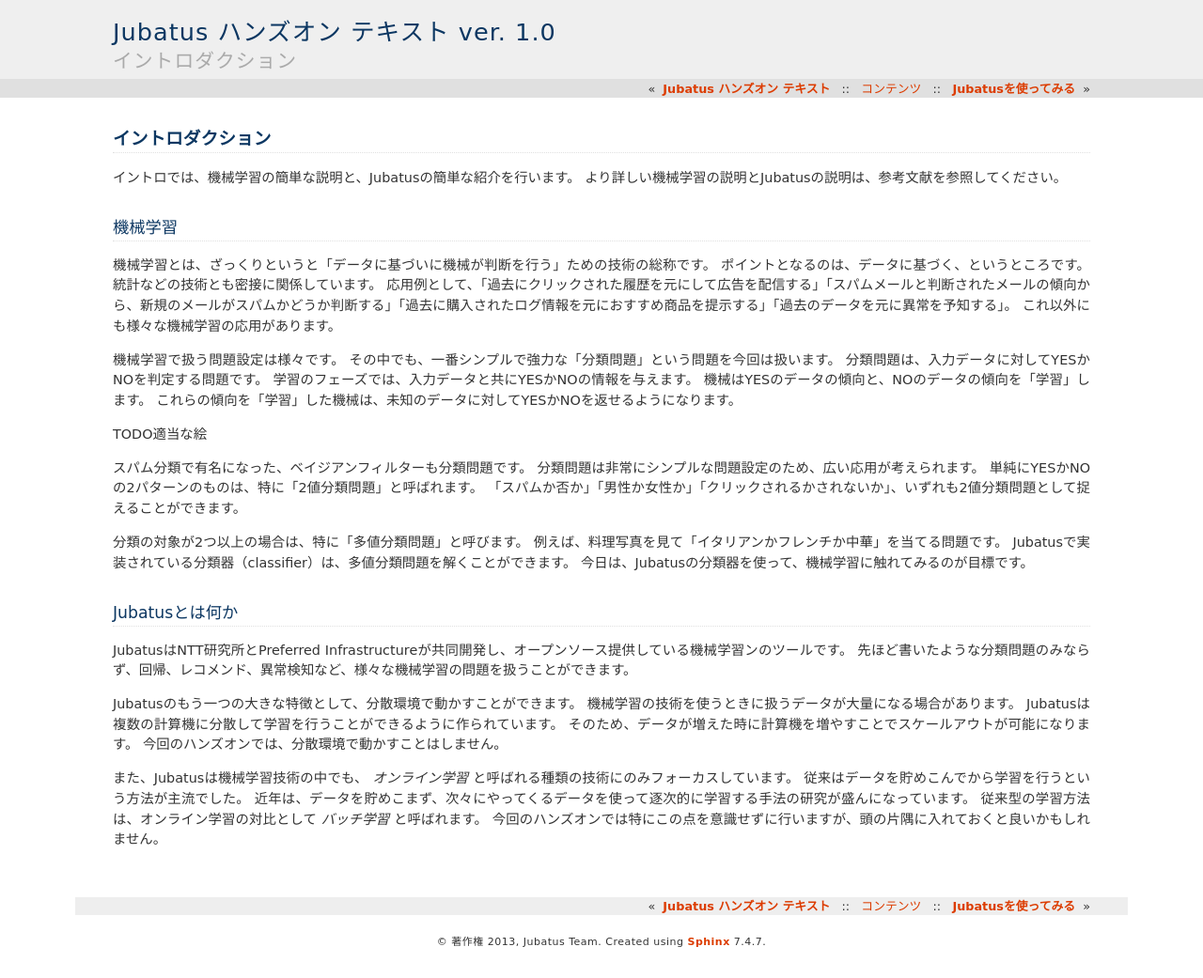
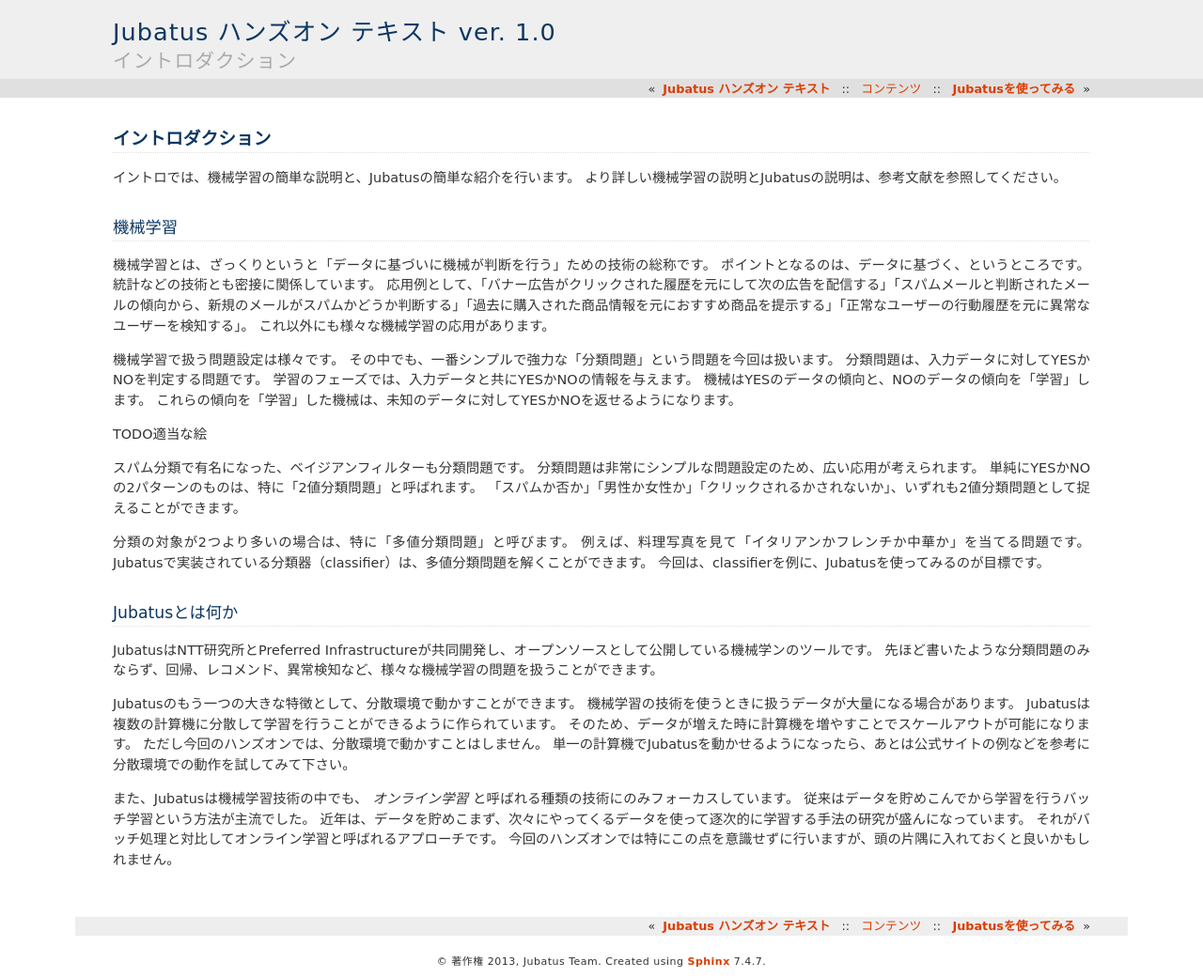
Before and after one commit to jubatus/handson-text, a Sphinx documentation site: the page built from source/intro.rst, in a window 1280 px wide. Shown: the whole page at 94% size. Built offline with Sphinx 7.4.7, drawn with Linux system fonts in a browser that asks for light colours; formulas are drawn with MathJax 3; before the commit the page ends 1019 px from its top, so only the background shows below that.

Commit message:
Update source/intro.rst

```diff
--- a/source/intro.rst
+++ b/source/intro.rst
@@ -12,7 +12,7 @@
 機械学習とは、ざっくりというと「データに基づいに機械が判断を行う」ための技術の総称です。
 ポイントとなるのは、データに基づく、というところです。
 統計などの技術とも密接に関係しています。
-応用例として、「過去にクリックされた履歴を元にして広告を配信する」「スパムメールと判断されたメールの傾向から、新規のメールがスパムかどうか判断する」「過去に購入されたログ情報を元におすすめ商品を提示する」「過去のデータを元に異常を予知する」。
+応用例として、「バナー広告がクリックされた履歴を元にして次の広告を配信する」「スパムメールと判断されたメールの傾向から、新規のメールがスパムかどうか判断する」「過去に購入された商品情報を元におすすめ商品を提示する」「正常なユーザーの行動履歴を元に異常なユーザーを検知する」。
 これ以外にも様々な機械学習の応用があります。
 
 機械学習で扱う問題設定は様々です。
@@ -29,26 +29,27 @@
 単純にYESかNOの2パターンのものは、特に「2値分類問題」と呼ばれます。
 「スパムか否か」「男性か女性か」「クリックされるかされないか」、いずれも2値分類問題として捉えることができます。
 
-分類の対象が2つ以上の場合は、特に「多値分類問題」と呼びます。
-例えば、料理写真を見て「イタリアンかフレンチか中華」を当てる問題です。
+分類の対象が2つより多いの場合は、特に「多値分類問題」と呼びます。
+例えば、料理写真を見て「イタリアンかフレンチか中華か」を当てる問題です。
 Jubatusで実装されている分類器（classifier）は、多値分類問題を解くことができます。
-今日は、Jubatusの分類器を使って、機械学習に触れてみるのが目標です。
+今回は、classifierを例に、Jubatusを使ってみるのが目標です。
 
 
 Jubatusとは何か
 ===============
 
-JubatusはNTT研究所とPreferred Infrastructureが共同開発し、オープンソース提供している機械学習ンのツールです。
+JubatusはNTT研究所とPreferred Infrastructureが共同開発し、オープンソースとして公開している機械学ンのツールです。
 先ほど書いたような分類問題のみならず、回帰、レコメンド、異常検知など、様々な機械学習の問題を扱うことができます。
 
 Jubatusのもう一つの大きな特徴として、分散環境で動かすことができます。
 機械学習の技術を使うときに扱うデータが大量になる場合があります。
 Jubatusは複数の計算機に分散して学習を行うことができるように作られています。
 そのため、データが増えた時に計算機を増やすことでスケールアウトが可能になります。
-今回のハンズオンでは、分散環境で動かすことはしません。
+ただし今回のハンズオンでは、分散環境で動かすことはしません。
+単一の計算機でJubatusを動かせるようになったら、あとは公式サイトの例などを参考に分散環境での動作を試してみて下さい。
 
 また、Jubatusは機械学習技術の中でも、 *オンライン学習* と呼ばれる種類の技術にのみフォーカスしています。
-従来はデータを貯めこんでから学習を行うという方法が主流でした。
+従来はデータを貯めこんでから学習を行うバッチ学習という方法が主流でした。
 近年は、データを貯めこまず、次々にやってくるデータを使って逐次的に学習する手法の研究が盛んになっています。
-従来型の学習方法は、オンライン学習の対比として *バッチ学習* と呼ばれます。
+それがバッチ処理と対比してオンライン学習と呼ばれるアプローチです。
 今回のハンズオンでは特にこの点を意識せずに行いますが、頭の片隅に入れておくと良いかもしれません。
```
